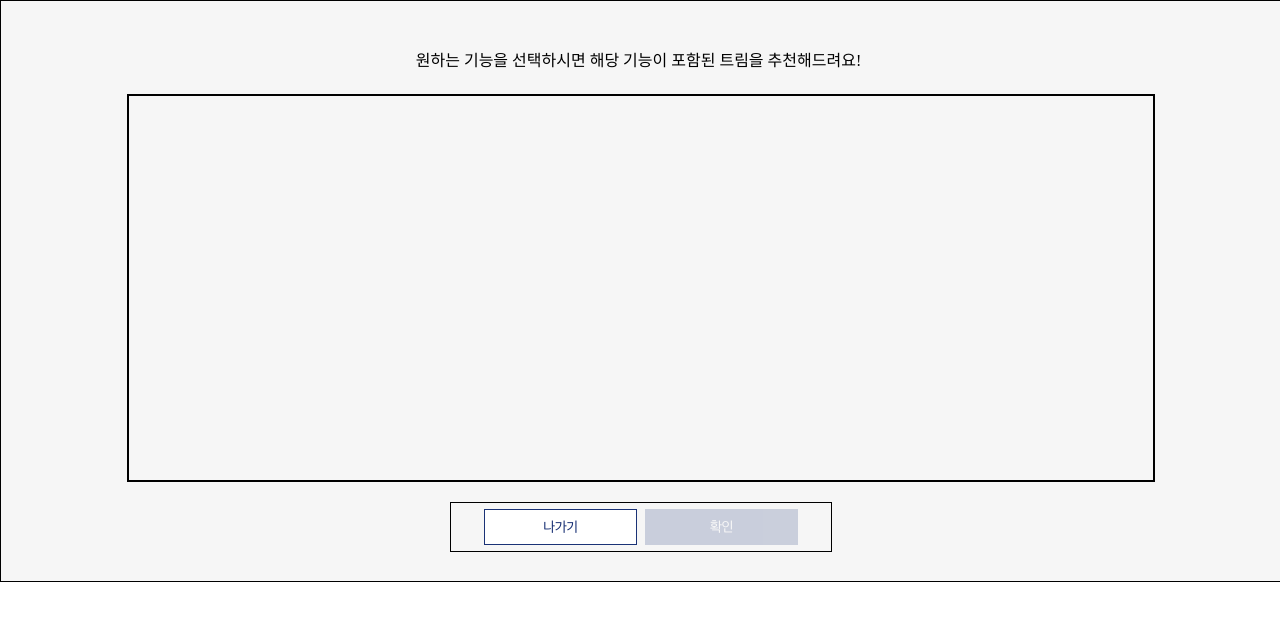
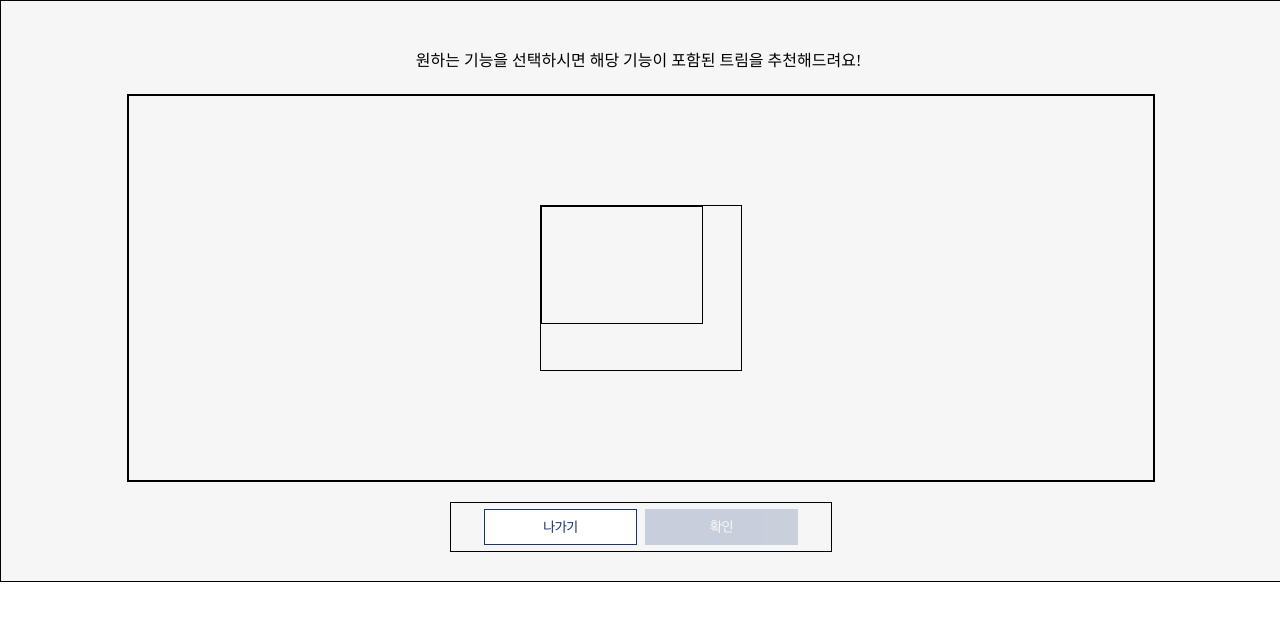
Before and after one commit to Hypersand/A5-Idle, a React (Vite) app in the folder frontend/Idle/: page /color in a window 1280 px wide. Both pictures are taken after a click on the button "내게 맞는 트림 찾기". Shown: the top 620 px of the page. Built offline with nearby package versions, Linux system fonts and the light colour scheme.

Commit message:
[add]: TrimBox컴포넌트생성

```diff
--- a/frontend/Idle/src/components/findTrim/FindTrimContent.jsx
+++ b/frontend/Idle/src/components/findTrim/FindTrimContent.jsx
@@ -2,20 +2,94 @@ import styled, { keyframes } from "styled-components";
 import BlueButton from "../common/BlueButton";
 import WhiteButton from "../common/WhiteButton";
 import { useState } from "react";
+import FindTrimContentMain from "./FindTrimContentMain";
+
 function FindTrimContent({ setVisible }) {
   const [animationstate, setAnimationState] = useState(false);
+  let tempCar = {
+    trim: {
+      name: "Exclusive",
+      price: 40000000,
+    },
+    detail: {
+      engine: {
+        name: "",
+        price: 0,
+      },
+      wd: {
+        name: "",
+        price: 0,
+      },
+      bodytype: {
+        name: "",
+        price: 0,
+      },
+    },
+    color: {
+      outside: {
+        name: "",
+        price: 0,
+      },
+      inside: {
+        name: "",
+        price: 0,
+      },
+    },
+    option: {
+      additional: [],
+      confusing: [],
+    },
+    bill: {},
+    getTrimSum: function () {
+      return this.trim.price !== undefined ? this.trim.price : 0;
+    },
+    getDetailSum: function () {
+      return this.detail.engine.price !== undefined &&
+        this.detail.wd.price !== undefined &&
+        this.detail.bodytype.price !== undefined
+        ? this.detail.engine.price + this.detail.wd.price + this.detail.bodytype.price
+        : 0;
+    },
+    getColorSum: function () {
+      return this.color.outside.price !== undefined && this.color.inside.price !== undefined
+        ? this.color.outside.price + this.color.inside.price
+        : 0;
+    },
+    getOptionSum: function () {
+      let total = 0;
+      this.option.additional.forEach((item) => (total += item.price));
+      return total;
+    },
+    getAllSum: function () {
+      return this.getTrimSum() + this.getColorSum() + this.getDetailSum() + this.getOptionSum();
+    },
+    getAllOptionChecked() {
+      if (
+        this.trim.name !== undefined &&
+        this.detail.engine.name !== undefined &&
+        this.detail.wd.name !== undefined &&
+        this.detail.bodytype.name !== undefined &&
+        this.color.outside.name !== undefined &&
+        this.color.inside.name !== undefined
+      ) {
+        return true;
+      }
+      return false;
+    },
+  };
   function setModalOff() {
     setAnimationState(true);
     setTimeout(() => {
       setVisible(false);
     }, 1000);
   }
+  console.log(tempCar);
   return (
     <StFindTrimContentContainer $animationstate={animationstate}>
       <StFindTrimContentTitle>
         원하는 기능을 선택하시면 해당 기능이 포함된 트림을 추천해드려요!
       </StFindTrimContentTitle>
-      <StFindTrimContentMain></StFindTrimContentMain>
+      <FindTrimContentMain car={tempCar} />
       <StFindTrimContentButtonContainer>
         <WhiteButton text={"나가기"} onClick={setModalOff} />
         <BlueButton text={"확인"} isActive={false} />
@@ -60,16 +134,6 @@ const StFindTrimContentTitle = styled.div`
   text-align: center;
 `;
 
-const StFindTrimContentMain = styled.div`
-  width: 1024px;
-  height: 384px;
-  border: 2px solid black;
-  display: flex;
-  align-items: center;
-  justify-content: center;
-  margin-bottom: 20px;
-`;
-
 const StFindTrimContentButtonContainer = styled.div`
   display: flex;
   width: 314px;
--- /dev/null
+++ b/frontend/Idle/src/components/findTrim/FindTrimContentMain.jsx
@@ -0,0 +1,25 @@
+import styled from "styled-components";
+import FindTrimTrimBox from "./FindTrimTrimBox";
+function FindTrimContentMain({ car }) {
+  // const trimName=[
+  //     {Exclusive:}
+  // ]
+  car.trim.name = "Leblanc";
+  return (
+    <StFindTrimContentMain>
+      <FindTrimTrimBox></FindTrimTrimBox>
+    </StFindTrimContentMain>
+  );
+}
+
+export default FindTrimContentMain;
+
+const StFindTrimContentMain = styled.div`
+  width: 1024px;
+  height: 384px;
+  border: 2px solid black;
+  display: flex;
+  align-items: center;
+  justify-content: center;
+  margin-bottom: 20px;
+`;
--- /dev/null
+++ b/frontend/Idle/src/components/findTrim/FindTrimTrimBox.jsx
@@ -0,0 +1,23 @@
+import styled from "styled-components";
+
+function FindTrimTrimBox() {
+  return (
+    <StFindTrimTrimContainer>
+      <StFindTrimTrimBox></StFindTrimTrimBox>
+    </StFindTrimTrimContainer>
+  );
+}
+
+export default FindTrimTrimBox;
+
+const StFindTrimTrimContainer = styled.div`
+  width: 200px;
+  height: 164px;
+  border: 1px black solid;
+`;
+
+const StFindTrimTrimBox = styled.div`
+  width: 160px;
+  height: 116px;
+  border: 1px black solid;
+`;
```
